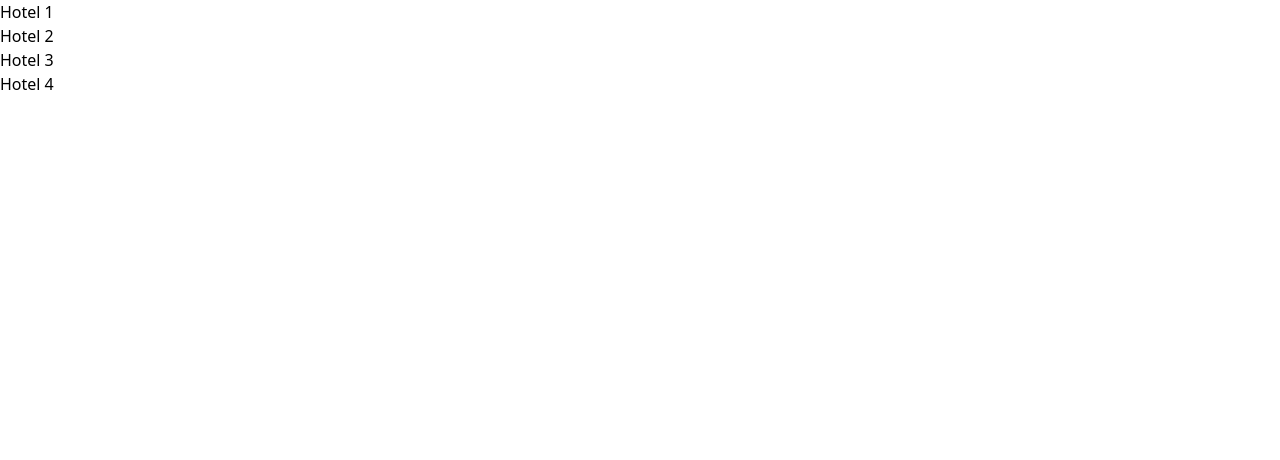
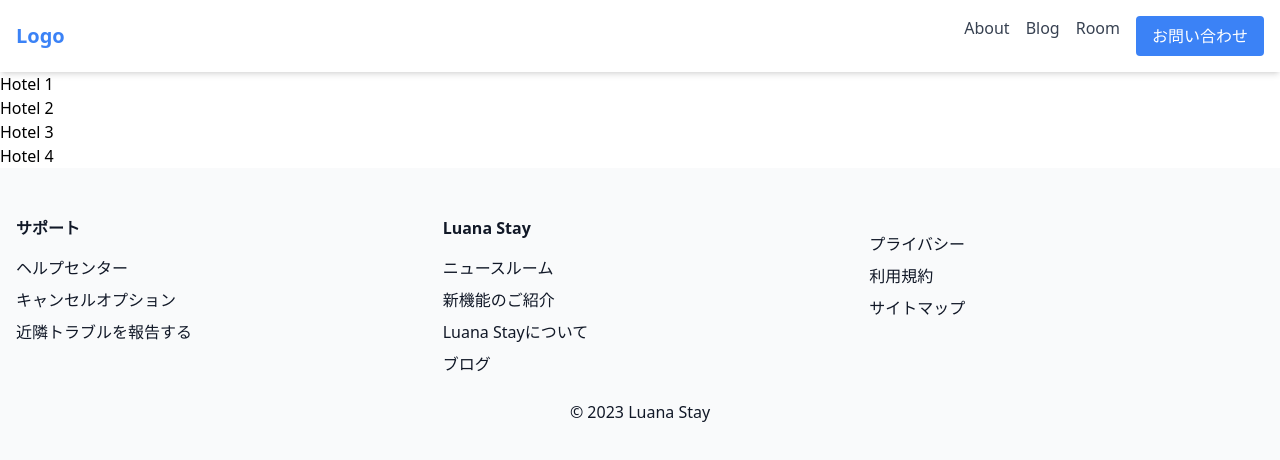
Before and after one commit to hi-asamin/load-to-hawaii, a Next.js app: page /rooms in a window 1280 px wide. Shown: the top 460 px of the page. Built offline with nearby package versions, Linux system fonts and the light colour scheme.

Commit message:
メインビジュアル領域とヘッダー改良

```diff
--- /dev/null
+++ b/src/adapter/fetchRooms.ts
@@ -0,0 +1,4 @@
+import { rooms } from '@/data/rooms';
+export const fetchRooms = async () => {
+  return rooms;
+};
--- a/src/components/Header.tsx
+++ b/src/components/Header.tsx
@@ -1,9 +1,60 @@
+import Link from 'next/link';
+import { useState } from 'react';
 import { SITE_NAME } from '@/config/base';
 
 const Header: React.FC = () => {
+  const [isMenuOpen, setIsMenuOpen] = useState(false);
+
   return (
-    <header className="bg-blue-600 text-white p-4">
-      <h1 className="text-xl">{SITE_NAME}</h1>
+    <header className="bg-white p-4 shadow-md">
+      <div className="container mx-auto flex justify-between items-center">
+        {/* Logo */}
+        <div className="text-blue-500 font-bold text-xl">Logo</div>
+
+        {/* PC Navigation */}
+        <nav className="hidden md:flex space-x-4">
+          <Link href="/about" className="text-gray-700 hover:text-blue-500">
+            About
+          </Link>
+          <Link href="/blog" className="text-gray-700 hover:text-blue-500">
+            Blog
+          </Link>
+          <Link href="/room" className="text-gray-700 hover:text-blue-500">
+            Room
+          </Link>
+          <Link
+            href="/contact"
+            className="bg-blue-500 text-white px-4 py-2 rounded hover:bg-blue-600"
+          >
+            お問い合わせ
+          </Link>
+        </nav>
+
+        {/* Mobile Navigation */}
+        <button className="md:hidden" onClick={() => setIsMenuOpen(!isMenuOpen)}>
+          ☰
+        </button>
+      </div>
+
+      {isMenuOpen && (
+        <nav className="md:hidden bg-blue-100 p-4">
+          <Link href="/about" className="block mb-2 text-gray-700 hover:text-blue-500">
+            About
+          </Link>
+          <Link href="/blog" className="block mb-2 text-gray-700 hover:text-blue-500">
+            Blog
+          </Link>
+          <Link href="/room" className="block mb-2 text-gray-700 hover:text-blue-500">
+            Room
+          </Link>
+          <Link
+            href="/contact"
+            className="block bg-blue-500 text-white px-4 py-2 rounded hover:bg-blue-600"
+          >
+            お問い合わせ
+          </Link>
+        </nav>
+      )}
     </header>
   );
 };
--- a/src/components/Layout.tsx
+++ b/src/components/Layout.tsx
@@ -34,12 +34,12 @@ const Layout: React.FC<Props> = ({
         <meta name="twitter:description" content={description} />
         <meta name="twitter:image" content="/path-to-your-image.jpg" />
       </Head>
-      <div className="min-h-screen flex flex-col">
+      <div className="">
         {/* ヘッダー */}
         <Header />
 
         {/* コンテンツ */}
-        <main className="flex-grow p-4">{children}</main>
+        <div className="">{children}</div>
 
         {/* フッター */}
         <Footer />
--- /dev/null
+++ b/src/components/SearchBar.tsx
@@ -0,0 +1,39 @@
+import { useState } from 'react';
+import { useRouter } from 'next/router';
+
+/**
+ * Search component that provides a text area for input, a filter button, and a search button.
+ * The component will stick to the top of the screen when scrolling.
+ *
+ * @returns {React.ReactElement} Rendered search component
+ */
+export const SearchBar: React.FC = () => {
+  const [searchText, setSearchText] = useState<string>('');
+  const router = useRouter();
+
+  /**
+   * Handles the search action.
+   */
+  const handleSearch = () => {
+    router.push(`/search?query=${encodeURIComponent(searchText)}`);
+  };
+
+  return (
+    <div className="sticky top-0 bg-white z-10 p-4">
+      <div className="flex items-center">
+        <textarea
+          className="flex-grow p-2 border rounded-md"
+          value={searchText}
+          onChange={(e) => setSearchText(e.target.value)}
+          placeholder="検索..."
+        ></textarea>
+        <button className="ml-2 p-2 border rounded-md" aria-label="フィルターを表示">
+          <span>条件絞り込み</span>
+        </button>
+        <button className="ml-2 p-2 bg-blue-500 text-white rounded-md" onClick={handleSearch}>
+          検索
+        </button>
+      </div>
+    </div>
+  );
+};
--- a/src/pages/_app.tsx
+++ b/src/pages/_app.tsx
@@ -1,6 +1,11 @@
-import '@/styles/globals.css'
-import type { AppProps } from 'next/app'
+import '@/styles/globals.css';
+import type { AppProps } from 'next/app';
+import Layout from '@/components/Layout';
 
 export default function App({ Component, pageProps }: AppProps) {
-  return <Component {...pageProps} />
+  return (
+    <Layout>
+      <Component {...pageProps} />
+    </Layout>
+  );
 }
--- a/src/pages/index.tsx
+++ b/src/pages/index.tsx
@@ -1,23 +1,35 @@
+import { GetStaticProps } from 'next';
 import Image from 'next/image';
-import Layout from '@/components/Layout';
+import { fetchRooms } from '@/adapter/fetchRooms';
+import { SearchBar } from '@/components/SearchBar';
 import CardList from '@/components/CardList';
 
-export default function Home() {
+interface TopPageProps {
+  rooms: IRoom[];
+}
+
+const Top: React.FC<TopPageProps> = ({ rooms }) => {
   return (
-    <Layout>
-      {/* ヒーローイメージ */}
-      <section className="hero">
-        <Image
-          src="/images/hero-image.jpg"
-          alt="Hero Image"
-          width={1200}
-          height={800}
-          layout="responsive"
-        />
-      </section>
+    <>
+      {/* メインビジュアル */}
+      <div className="relative bg-gray-200 md:h-[66vh] h-[50vh] flex items-center justify-center">
+        <span className="text-xl font-bold">メインビジュアル</span>
+      </div>
+      <SearchBar />
 
       {/* Swiperによる横並びカードのリスト */}
-      <CardList />
-    </Layout>
+      <CardList rooms={rooms} />
+    </>
   );
-}
+};
+
+export const getStaticProps: GetStaticProps<TopPageProps> = async () => {
+  const rooms = await fetchRooms();
+  return {
+    props: {
+      rooms,
+    },
+  };
+};
+
+export default Top;
--- a/src/pages/rooms/[id].tsx
+++ b/src/pages/rooms/[id].tsx
@@ -1,5 +1,5 @@
 import { GetStaticPaths, GetStaticProps, GetStaticPropsContext } from 'next';
-import { rooms } from '@/data/rooms';
+import { fetchRooms } from '@/adapter/fetchRooms';
 
 interface Props {
   room: IRoom;
@@ -13,6 +13,7 @@ export default Room;
 
 // getStaticPathsの実装
 export const getStaticPaths: GetStaticPaths = async () => {
+  const rooms = await fetchRooms();
   const paths = rooms.map((room: IRoom) => ({
     params: { id: room.id.toString() },
   }));
@@ -25,6 +26,7 @@ export const getStaticPaths: GetStaticPaths = async () => {
 
 // getStaticPropsの実装
 export const getStaticProps: GetStaticProps = async (context: GetStaticPropsContext) => {
+  const rooms = await fetchRooms();
   const room = rooms.find((room: IRoom) => room.id.toString() === context.params?.id);
 
   return {
--- a/src/pages/rooms/index.tsx
+++ b/src/pages/rooms/index.tsx
@@ -1,12 +1,12 @@
 import { GetStaticProps } from 'next';
 import Link from 'next/link';
-import { rooms } from '@/data/rooms';
+import { fetchRooms } from '@/adapter/fetchRooms';
 
-interface Props {
+interface RoomsPageProps {
   rooms: IRoom[];
 }
 
-const Rooms: React.FC<Props> = ({ rooms }) => {
+const Rooms: React.FC<RoomsPageProps> = ({ rooms }) => {
   return (
     <div>
       {rooms.map((room, index) => (
@@ -22,7 +22,8 @@ const Rooms: React.FC<Props> = ({ rooms }) => {
 
 export default Rooms;
 
-export const getStaticProps: GetStaticProps = async () => {
+export const getStaticProps: GetStaticProps<RoomsPageProps> = async () => {
+  const rooms = await fetchRooms();
   return {
     props: {
       rooms,
```
Also changed, not shown: src/adapter/fetchExchangeRate.ts (added, +40 -0 lines), src/components/CardList.tsx (+5 -2 lines), 1 other file (tests, documents, lock files or other folders).
